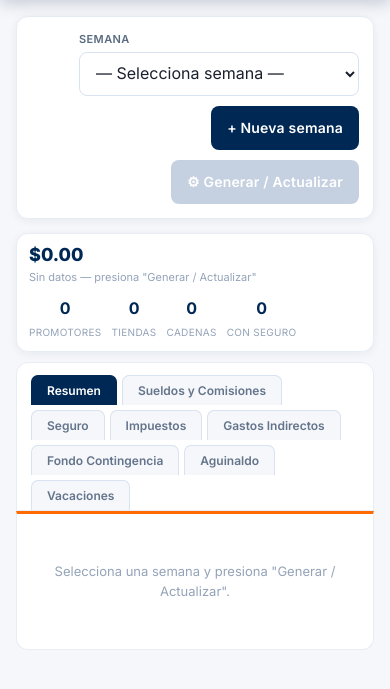
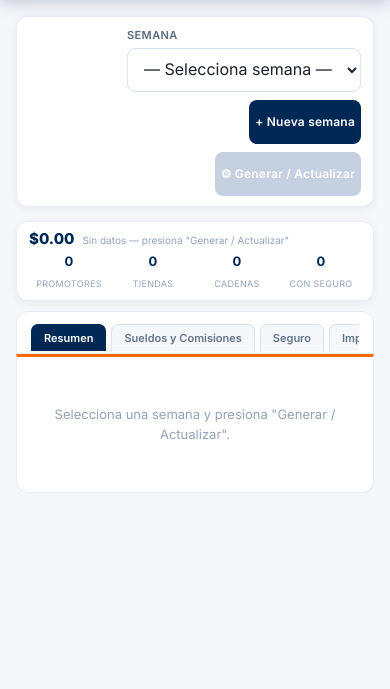
Before and after one commit to jirviato29-cell/gastos-cadenas, a Flask app: page /gastos in a window 390 px wide. Shown: the part 63-752 px from the top of the page. Run offline with Flask 3, Linux system fonts and the light colour scheme; data that the repository does not hold is empty; some libraries are stand-ins or nearby versions.

Commit message:
feat: gastos.html responsive mobile — tabs scroll, botones en fila, stats compacto
- Pestañas: flex-nowrap + overflow-x:auto, scroll horizontal sin salto de línea
- Controls: select full-width, "Nueva semana" y "Generar" en misma fila (flex:1 cada uno)
- Mini-stats: total compacto en línea + 4 contadores en grid 4 columnas (13px/9px)

Co-Authored-By: Claude Sonnet 4.6 <noreply@anthropic.com>

```diff
--- a/templates/gastos.html
+++ b/templates/gastos.html
@@ -27,6 +27,28 @@ tfoot td:last-child{font-size:14px;}
 .frow label{display:block;font-size:11px;color:#5A6A80;margin-bottom:4px;font-weight:600;text-transform:uppercase;}
 .frow input,.frow select{width:100%;padding:9px 12px;border:1.5px solid #D8E2F0;border-radius:8px;font-size:13px;}
 .preview-sem{background:#EEF2F7;border-radius:8px;padding:10px 12px;font-size:13px;font-weight:700;color:#002855;margin-top:8px;min-height:36px;}
+@media (max-width:640px){
+  /* Controls — select ocupa toda la fila, ambos botones juntos en la siguiente */
+  .controls{flex-wrap:wrap;gap:8px;padding:10px 12px;}
+  .controls > div{flex:1 1 100%;}
+  .controls > div select{min-width:0;width:100%;}
+  .controls > .btn{flex:1;min-width:0;font-size:12px;padding:10px 6px;justify-content:center;}
+
+  /* Mini-stats — total inline y compacto + 4 contadores en grid de 4 columnas */
+  .mini-stats{flex-direction:column;align-items:stretch;gap:4px;padding:8px 12px;}
+  .mini-total{min-width:0;display:flex;align-items:baseline;gap:8px;}
+  .mini-total #counter-total{font-size:15px;}
+  .mini-total #counter-sub{font-size:10px;}
+  .mini-nums{display:grid;grid-template-columns:repeat(4,1fr);gap:4px;}
+  .mini-nums > div{text-align:center;}
+  .mini-nums span{font-size:13px;}
+  .mini-nums small{font-size:9px;}
+
+  /* Pestañas — scroll horizontal en una sola fila, sin saltos de línea */
+  .tabs{flex-wrap:nowrap;overflow-x:auto;-webkit-overflow-scrolling:touch;padding-bottom:2px;scrollbar-width:none;}
+  .tabs::-webkit-scrollbar{display:none;}
+  .tab{flex-shrink:0;white-space:nowrap;font-size:11px;padding:6px 12px;}
+}
 @media print{.controls,.tabs-wrap{display:none!important;}.tab-body{border-top:none!important;border-radius:0!important;}}
 </style>
 </head>
```
